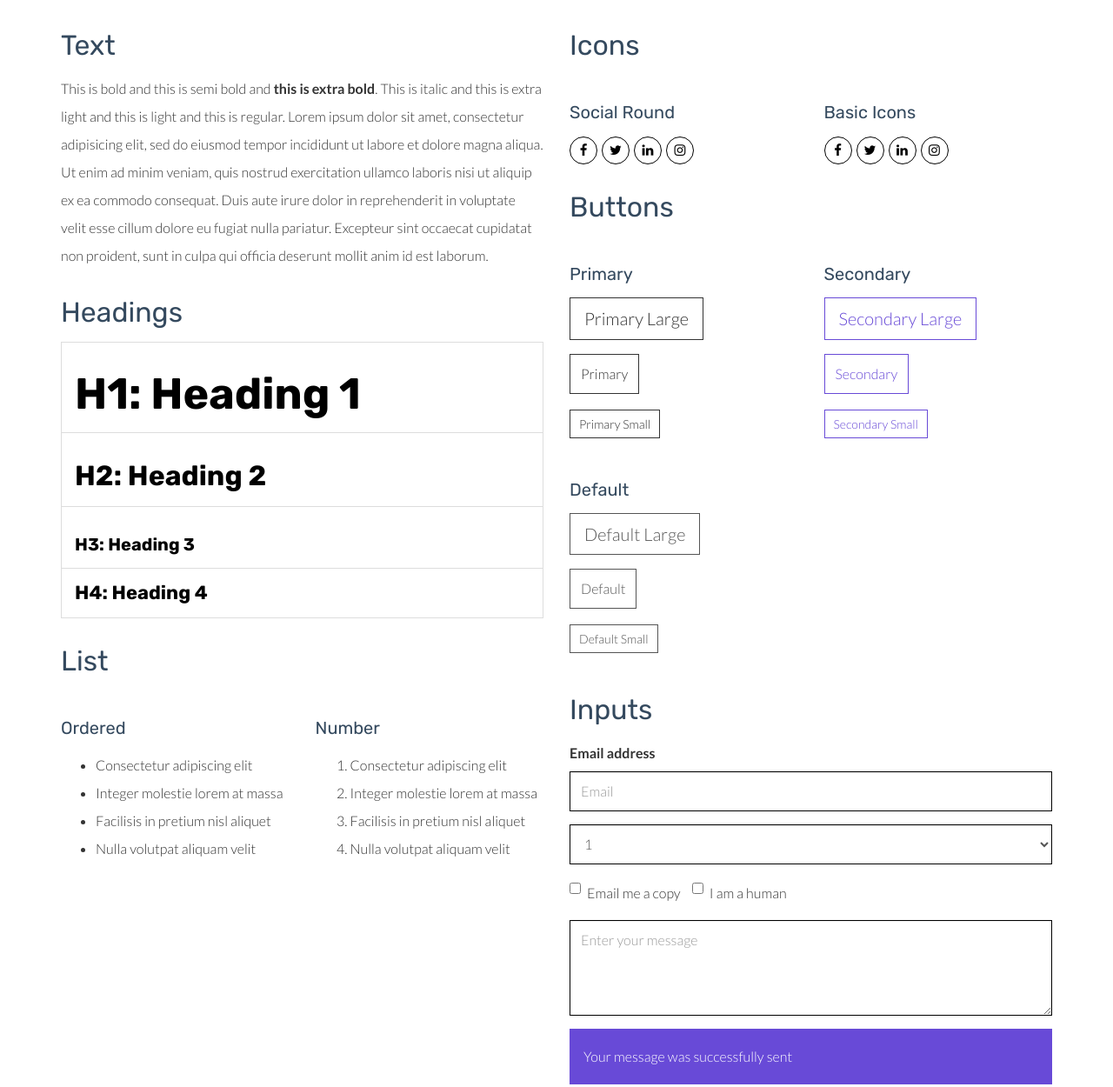
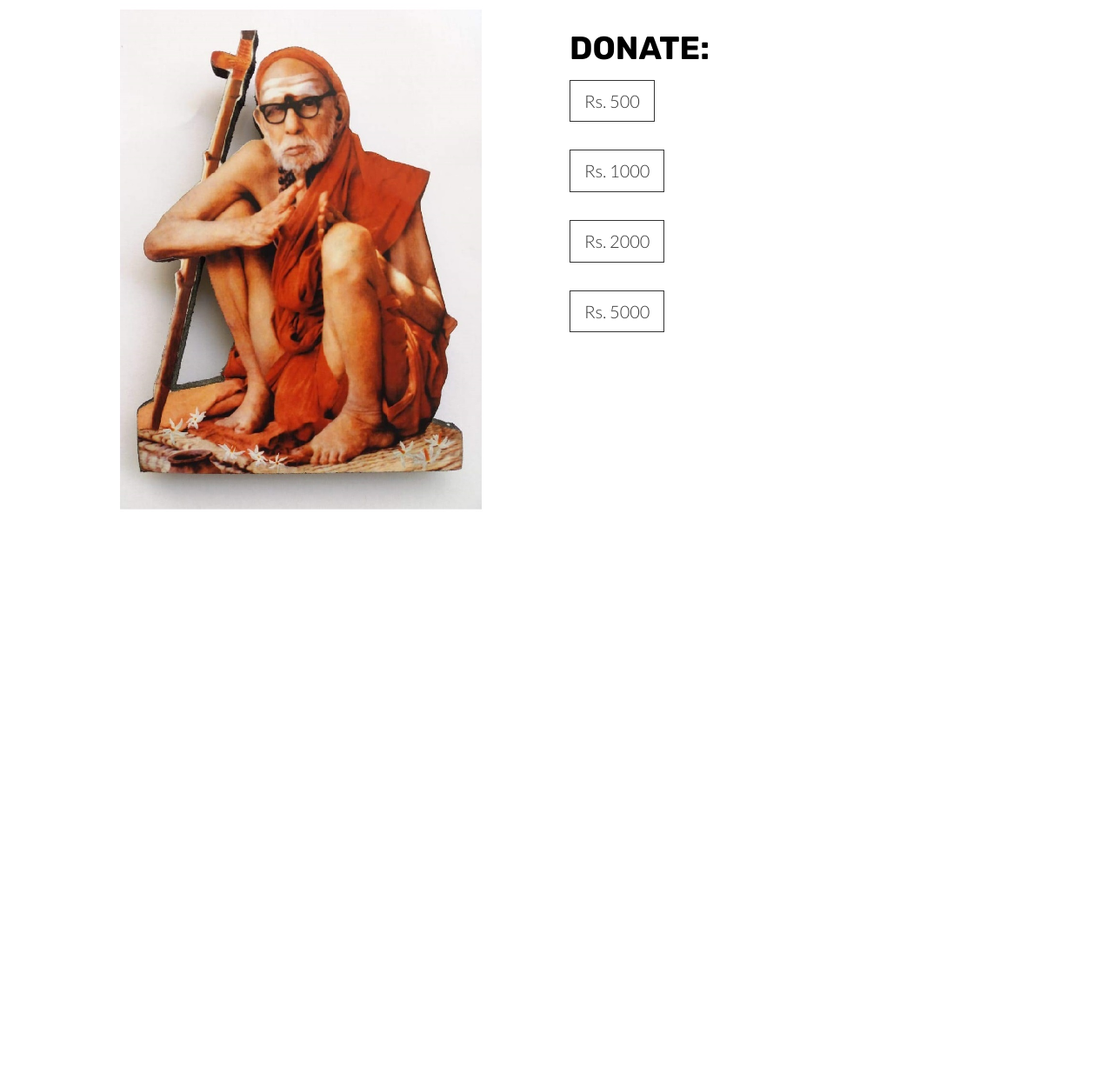
Before and after one commit to sjv-sabha/sabha-website, a plain HTML site: page components.html in a window 1280 px wide. Shown: the part 77-1327 px from the top of the page at 87% size. After the commit the page ends 800 px from the top, so only its background shows below. Drawn offline with Linux system fonts and the light colour scheme.

Commit message:
Add files via upload

```diff
--- a/components.html
+++ b/components.html
@@ -34,11 +34,13 @@
         </button>
 
       <nav class="navbar-fullscreen" id="navbar-middle">
+        <button type="button" class="close" aria-label="Close"><span aria-hidden="true">&times;</span></button>
         <ul class="navbar-fullscreen-links">
             <li><a href="./index.html" title="">Home</a></li>
             <li><a href="./about.html" title="">About us</a></li>
             <li><a href="./components.html" title="">Donations</a></li>
           </ul>
+
         <div class="footer-container">
 
             <p><small>© Sri Jagadguru Veda Samrakshana Sabha | Website created by <a href="https://www.linkedin.com/in/venkat-subramanian-padman/" title="Venkat's Profile">Venkat Padman</small></p>
@@ -65,207 +67,39 @@
     </div>
   </nav>
 </header>
-
-<div class="section-container">
-  <!-- Add your site or app content here -->
+<div class="section-container content-container">
     <div class="container">
         <div class="row">
-      <div class="col-xs-12 col-md-6">
-
-        <div class="template-example">
-          <h2 class="template-title-example">Text</h2>
-          <p>This is bold and this is semi bold and <b>this is extra bold</b>. This is italic and this is extra light and this is light
-          and this is regular. Lorem ipsum dolor sit amet, consectetur adipisicing elit, sed do eiusmod
-          tempor incididunt ut labore et dolore magna aliqua. Ut enim ad minim veniam,
-          quis nostrud exercitation ullamco laboris nisi ut aliquip ex ea commodo
-          consequat. Duis aute irure dolor in <a href="" title="">reprehenderit</a> in voluptate velit esse
-          cillum dolore eu fugiat nulla pariatur. Excepteur sint occaecat cupidatat non
-          proident, sunt in culpa qui officia deserunt mollit anim id est laborum.
-          </p>
-        </div>
-
-        <div class="template-example">
-          <h2 class="template-title-example">Headings</h2>
-
-          <table class="table table-bordered">
-            <tr><td><h1>H1: Heading 1</h1></td></tr>
-            <tr><td><h2>H2: Heading 2</h2></td></tr>
-            <tr><td><h3>H3: Heading 3</h3></td></tr>
-            <tr><td><h4>H4: Heading 4</h4></td></tr>
-          </table>
-        </div>
-
-        <div class="template-example">
-          <h2 class="template-title-example">List</h2>
-          <div class="row">
+            <div class="col-xs-12">
                 <div class="col-md-6">
-              <h3 class="template-title-example">Ordered</h3>
-              <ul>
-                <li>Consectetur adipiscing elit</li>
-                <li>Integer molestie lorem at massa</li>
-                <li>Facilisis in pretium nisl aliquet</li>
-                <li>Nulla volutpat aliquam velit</li>
-              </ul>
+                    <img src="./assets/images/img-profil.jpg" class="img-responsive" alt="">
                 </div>
                 <div class="col-md-6">
-              <h3 class="template-title-example">Number</h3>
-              <ol>
-                <li>Consectetur adipiscing elit</li>
-                <li>Integer molestie lorem at massa</li>
-                <li>Facilisis in pretium nisl aliquet</li>
-                <li>Nulla volutpat aliquam velit</li>
-              </ol>
-            </div>
-          </div>
-        </div>
 
+                    <h1 class="h2">DONATE:</h1>
+                    <ul class="list-unstyled">
+                        <li>
+                            <a href="" class="btn btn-primary btn-lg"> Rs. 500</a>
+                        </li>
+                        <br>
+                        <li>
+                            <a href="" class="btn btn-primary btn-lg"> Rs. 1000</a>
+                        </li>
 
-      </div>
+                        <br>
+                        <li>
+                            <a href="" class="btn btn-primary btn-lg"> Rs. 2000</a>
+                        </li>
+                        <br>
+                        <li>
+                          <a href="" class="btn btn-primary btn-lg"> Rs. 5000</a>
+                      </li>
 
-      <div class="col-xs-12 col-md-6">
-        <div class="template-example">
-          <h2 class="template-title-example">Icons</h2>
-
-          <div class="row">
-            <div class="col-md-6">
-              <h3 class="template-title-example">Social Round</h2>
-              <ul class="list-icons">
-                <li>
-                  <a href="" class="social-round-icon fa-icon">
-                    <i class="fa fa-facebook"></i>
-                  </a>
-                </li>
-                <li>
-                  <a href="" class="social-round-icon fa-icon">
-                    <i class="fa fa-twitter"></i>
-                  </a>
-                </li>
-                <li>
-                  <a href="" class="social-round-icon fa-icon">
-                    <i class="fa fa-linkedin"></i>
-                  </a>
-                </li>
-                <li>
-                  <a href="" class="social-round-icon fa-icon">
-                    <i class="fa fa-instagram"></i>
-                  </a>
-                </li>
                     </ul>
-            </div>
-            <div class="col-md-6">
-               <h3 class="template-title-example">Basic Icons</h2>
-                <ul class="list-icons">
-                  <li>
-                    <span class="fa-icon">
-                      <i class="fa fa-facebook"></i>
-                    </span>
-                  </li>
-                  <li>
-                    <span class="fa-icon">
-                      <i class="fa fa-twitter"></i>
-                    </span>
-                  </li>
-                  <li>
-                    <span class="fa-icon">
-                      <i class="fa fa-linkedin"></i>
-                    </span>
-                  </li>
-                  <li>
-                    <span class="fa-icon">
-                      <i class="fa fa-instagram"></i>
-                    </span>
-                  </li>
-                </ul>
-            </div>
-
-          </div>
-
-
-
-
-
-        </div>
-
-        <div class="template-example">
-          <h2 class="template-title-example">Buttons</h2>
-          <div class="row">
-            <div class="col-md-6">
-              <h3 class="template-title-example">Primary</h2>
-              <div class="row">
-                  <div class="col-md-6">
-                  <p><a href="" class="btn btn-primary btn-lg">Primary Large</a></p>
-                  <p><a href="" class="btn btn-primary">Primary </a></p>
-                  <p><a href="" class="btn btn-primary btn-sm">Primary Small</a></p>
-                </div>
-              </div>
-
-              <h3 class="template-title-example">Default</h2>
-              <div class="row">
-                  <div class="col-md-6">
-                  <p><a href="" class="btn btn-default btn-lg">Default Large</a></p>
-                  <p><a href="" class="btn btn-default">Default </a></p>
-                  <p><a href="" class="btn btn-default btn-sm">Default Small</a></p>
-                </div>
-              </div>
-
-            </div>
-
-            <div class="col-md-6">
-              <h3 class="template-title-example">Secondary</h2>
-              <div class="row">
-                  <div class="col-md-6">
-                  <p><a href="" class="btn btn-info btn-lg">Secondary Large</a></p>
-                  <p><a href="" class="btn btn-info">Secondary </a></p>
-                  <p><a href="" class="btn btn-info btn-sm">Secondary Small</a></p>
                 </div>
             </div>
         </div>
     </div>
-        </div>
-
-        <div class="template-example">
-          <h2 class="template-title-example">Inputs</h2>
-
-            <div class="form-group">
-              <label for="exampleInputEmail1">Email address</label>
-              <input type="email" class="form-control" id="exampleInputEmail1" placeholder="Email">
-            </div>
-
-            <div class="form-group">
-              <select class="form-control">
-                <option>1</option>
-                <option>2</option>
-                <option>3</option>
-                <option>4</option>
-                <option>5</option>
-              </select>
-            </div>
-
-            <div class="form-group">
-              <label class="checkbox-inline">
-                <input
-                type="checkbox" id="inlineCheckbox1" value="option1"> Email me a copy
-              </label>
-              <label class="checkbox-inline">
-                <input type="checkbox" id="inlineCheckbox2" value="option2"> I am a human
-              </label>
-            </div>
-
-            <div class="form-group">
-              <textarea class="form-control" rows="3" placeholder="Enter your message"></textarea>
-            </div>
-
-            <div class="alert alert-success" role="alert">Your message was successfully sent</div>
-            <div class="alert alert-danger" role="alert">Your message has not been sent, restart</div>
-        </div>
-
-
-
-
-      </div>
-    </div>
-  </div>
-
 </div>
 
 
```
Also changed, not shown: index.html (+1 -1 lines). Lines whose indentation alone changed are shown as unchanged.
